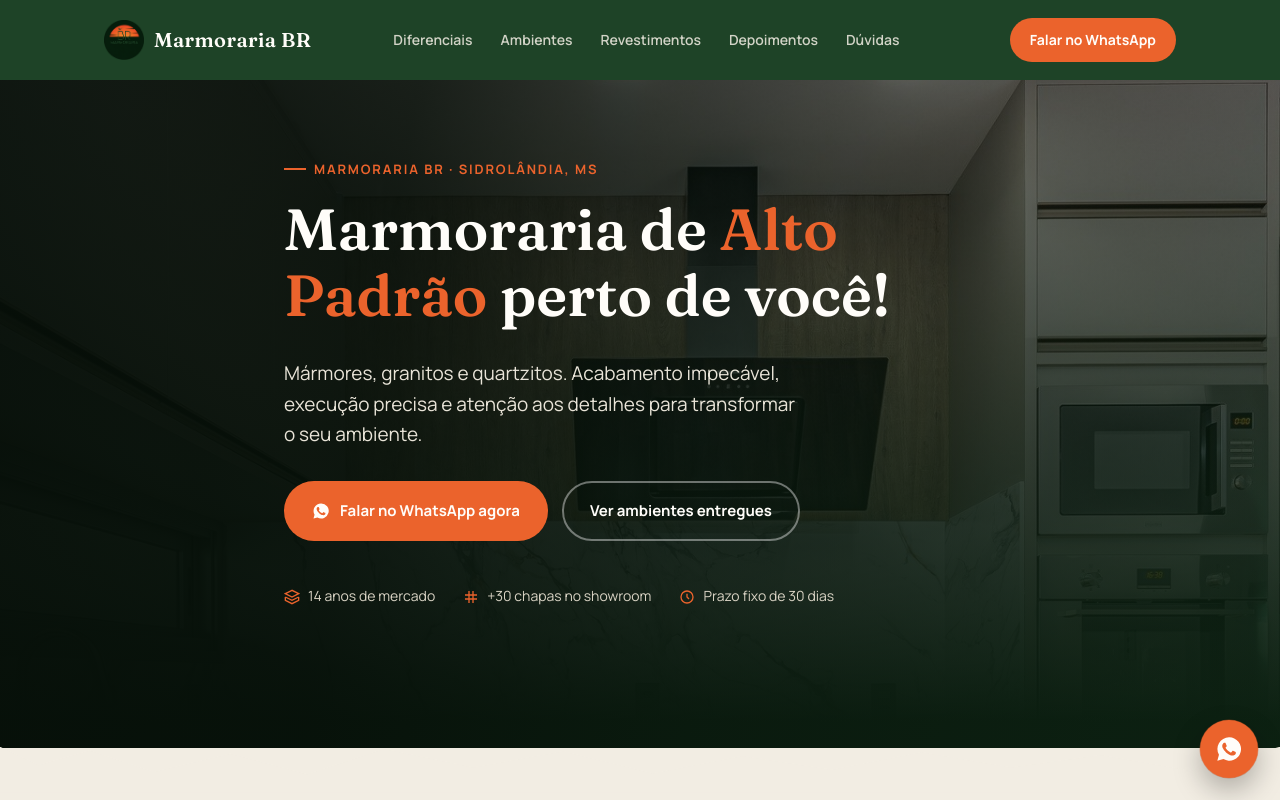
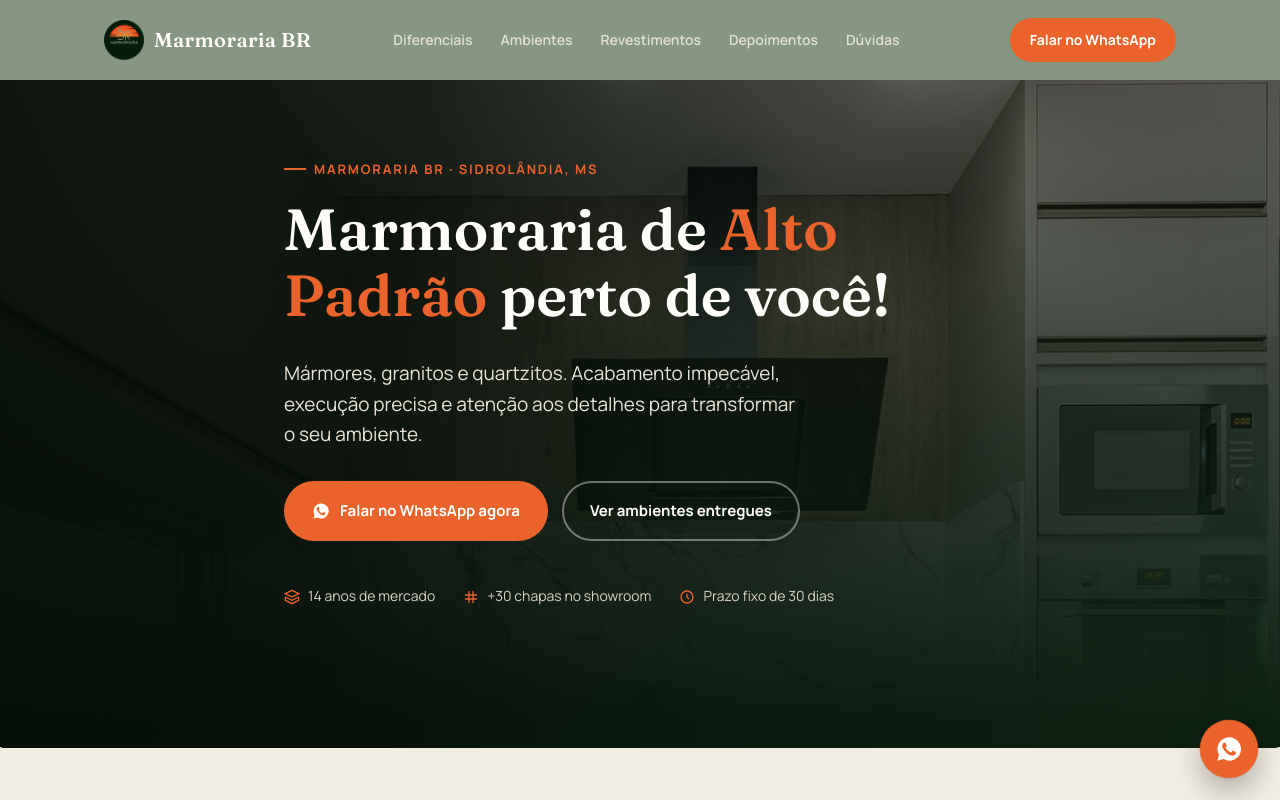
Before and after one commit to joaopedro320/LP-Marmoraria-BR, a plain HTML site: page index.html in a window 1280 px wide. Shown: the top 800 px of the page. Drawn offline with Linux system fonts and the light colour scheme.

Commit message:
Update index.html

```diff
--- a/index.html
+++ b/index.html
@@ -120,7 +120,7 @@
   /* ---------- HEADER ---------- */
   header{
     position:sticky;top:0;z-index:50;
-    background:rgba(26,64,35,.98);
+    background:rgba(26,64,35,.5);
     transition:padding .25s ease;
   }
   .nav{display:flex;align-items:center;justify-content:space-between;padding:18px 24px;max-width:1120px;margin:0 auto;}
```
